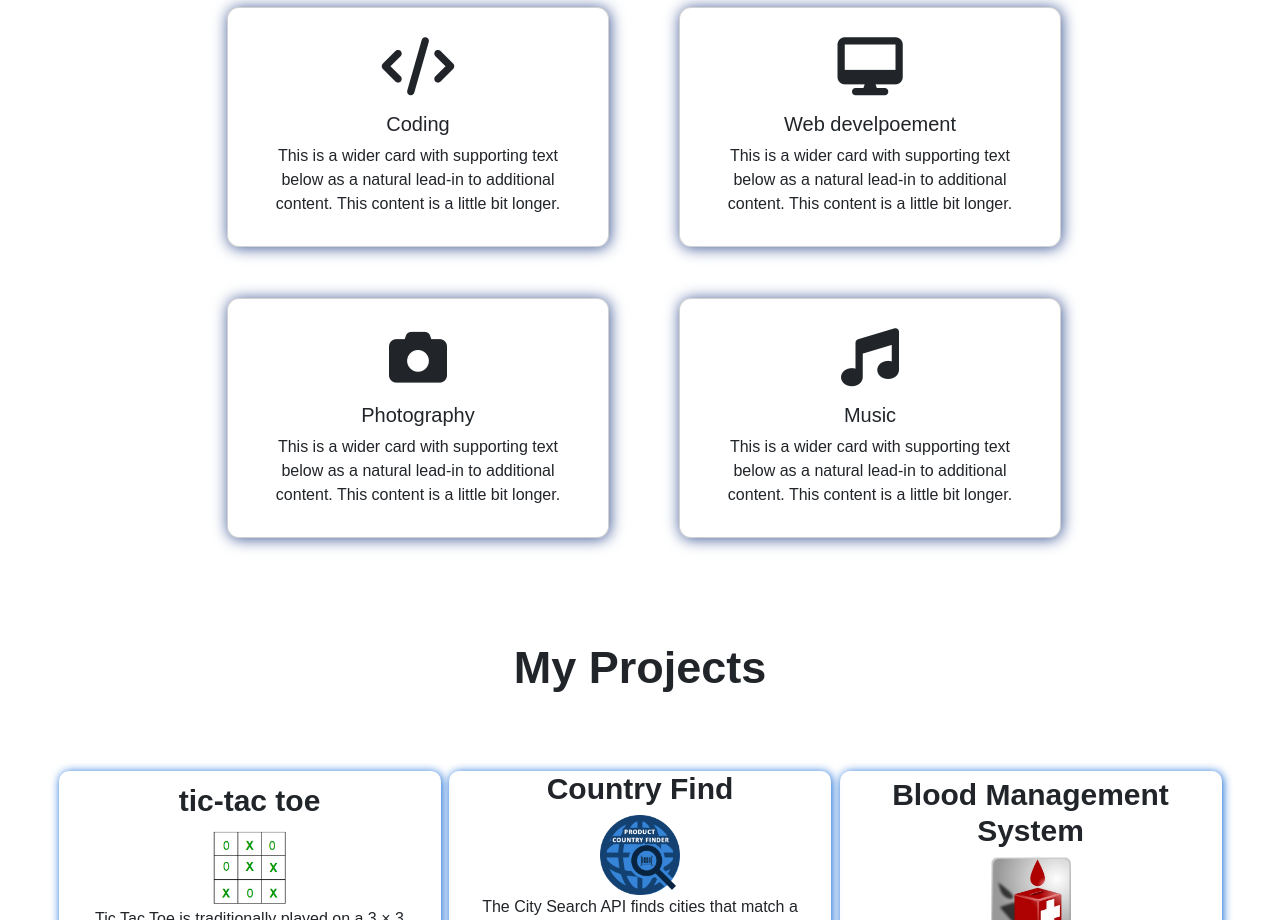
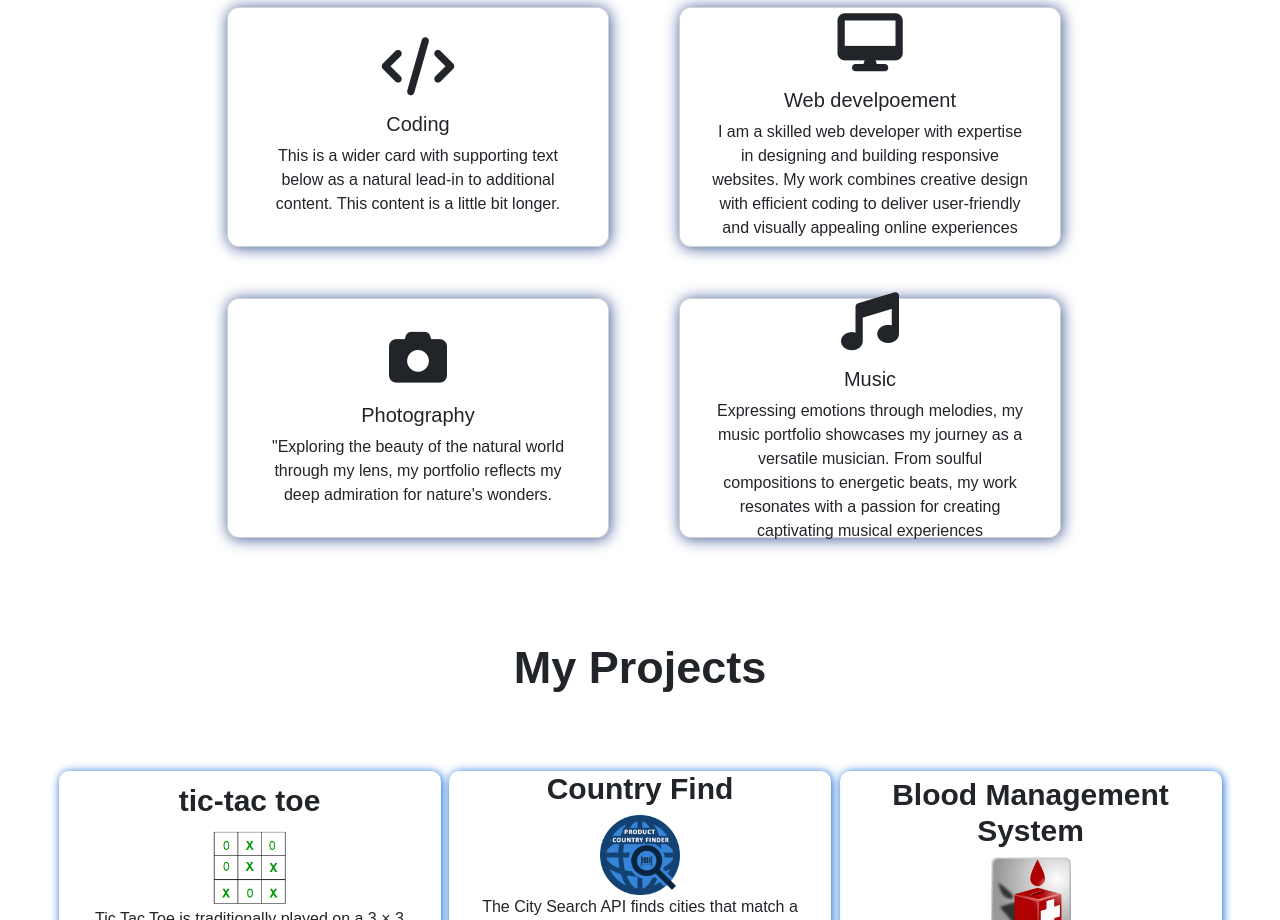
Before and after one commit to Sahilchaudhari-746/Sahil-Chaudhari-SC-Personal-Website, a plain HTML site: page index.html in a window 1280 px wide. Shown: the part 1240-2160 px from the top of the page. Drawn offline with nearby package versions, Linux system fonts and the light colour scheme; a script that the page names is missing.

Commit message:
Update index.html

```diff
--- a/index.html
+++ b/index.html
@@ -92,7 +92,7 @@
             <li class=" abt-titles"><span>></span> Internship</li>
             <li class="abt-info">Full Stack Intern at Innomatics Research Labs</li>
             <li class=" abt-titles"><span>></span> Education</li>
-            <li class="abt-info">In Fourth Semester</li>
+            <li class="abt-info">In Fifth Semester</li>
             <li class=" abt-titles"><span>></span> Projects</li>
             <li class="abt-info">Working on some college project & some other projects too</li>
 
@@ -139,8 +139,8 @@
             margin-bottom: 17px;"></i>
 
           <h5 class="card-title">Web develpoement</h5>
-          <p class="card-text">This is a wider card with supporting text below as a natural lead-in to additional
-            content. This content is a little bit longer.</p>
+          <p class="card-text">I am a skilled web developer with expertise in designing and building responsive websites.
+            My work combines creative design with efficient coding to deliver user-friendly and visually appealing online experiences</p>
 
         </div>
       </div>
@@ -154,8 +154,7 @@
               margin-bottom: 17px;
           "></i>
           <h5 class="card-title">Photography</h5>
-          <p class="card-text">This is a wider card with supporting text below as a natural lead-in to additional
-            content. This content is a little bit longer.</p>
+          <p class="card-text">"Exploring the beauty of the natural world through my lens, my portfolio reflects my deep admiration for nature's wonders. </p>
         </div>
         <div class="card mb-3" style="max-width: 467px;
         text-align: center;
@@ -166,8 +165,8 @@
               margin-bottom: 17px;
               "></i>
           <h5 class="card-title">Music</h5>
-          <p class="card-text">This is a wider card with supporting text below as a natural lead-in to additional
-            content. This content is a little bit longer.</p>
+          <p class="card-text">Expressing emotions through melodies, my music portfolio showcases my journey as a versatile musician. From soulful compositions to energetic beats,
+            my work resonates with a passion for creating captivating musical experiences</p>
         </div>
 
       </div>
```
